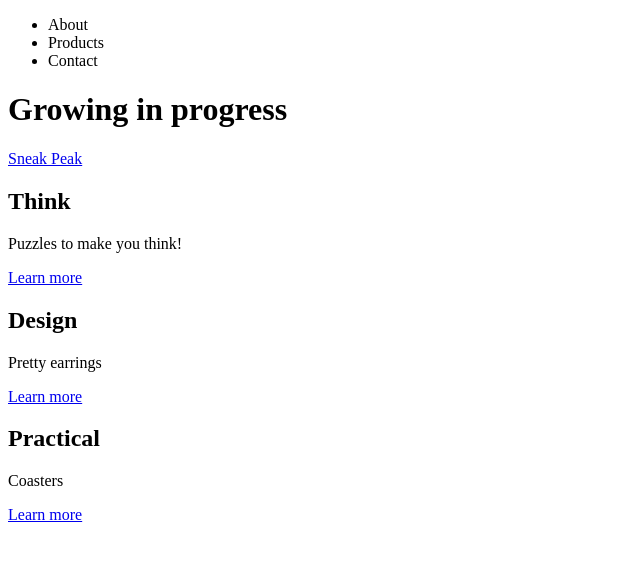
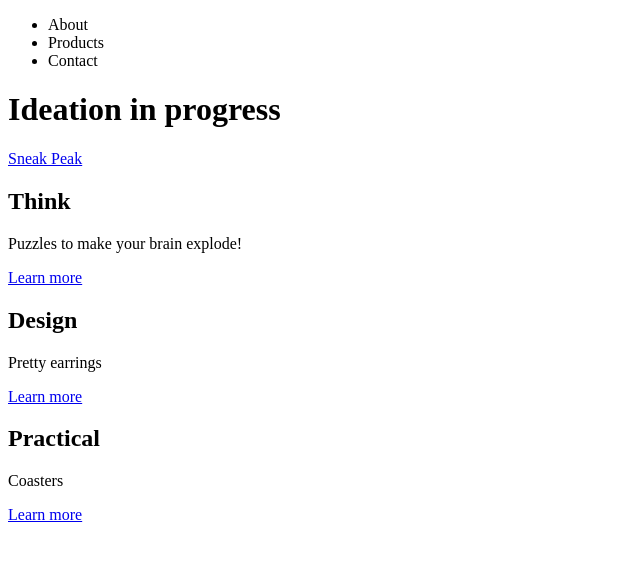
Before and after one commit to svivek71/svivek71.github.io, a Jekyll site: the page index.html, which Jekyll copies as it is, in a window 1280 px wide. Shown: the top 561 px of the page, without its empty margins (0-640 px from the left). Built offline with Jekyll 4.4.1, drawn with Linux system fonts in a browser that asks for light colours.

Commit message:
Update index.html

```diff
--- a/index.html
+++ b/index.html
@@ -20,7 +20,7 @@
   <div class="jumbotron">
     <div class="container">
       <div class="main">
-        <h1>Growing in progress</h1>
+        <h1>Ideation in progress</h1>
         <a class="btn-main" href="#">Sneak Peak</a>
       </div>
     </div>
@@ -31,7 +31,7 @@
 
       <div class="col">
         <h2>Think</h2>
-        <p>Puzzles to make you think!</p>
+        <p>Puzzles to make your brain explode!</p>
         <a class="btn-default" href="https://en.wikipedia.org/wiki/Brown_bear" target = "_blank">Learn more</a>
       </div>
 
```
